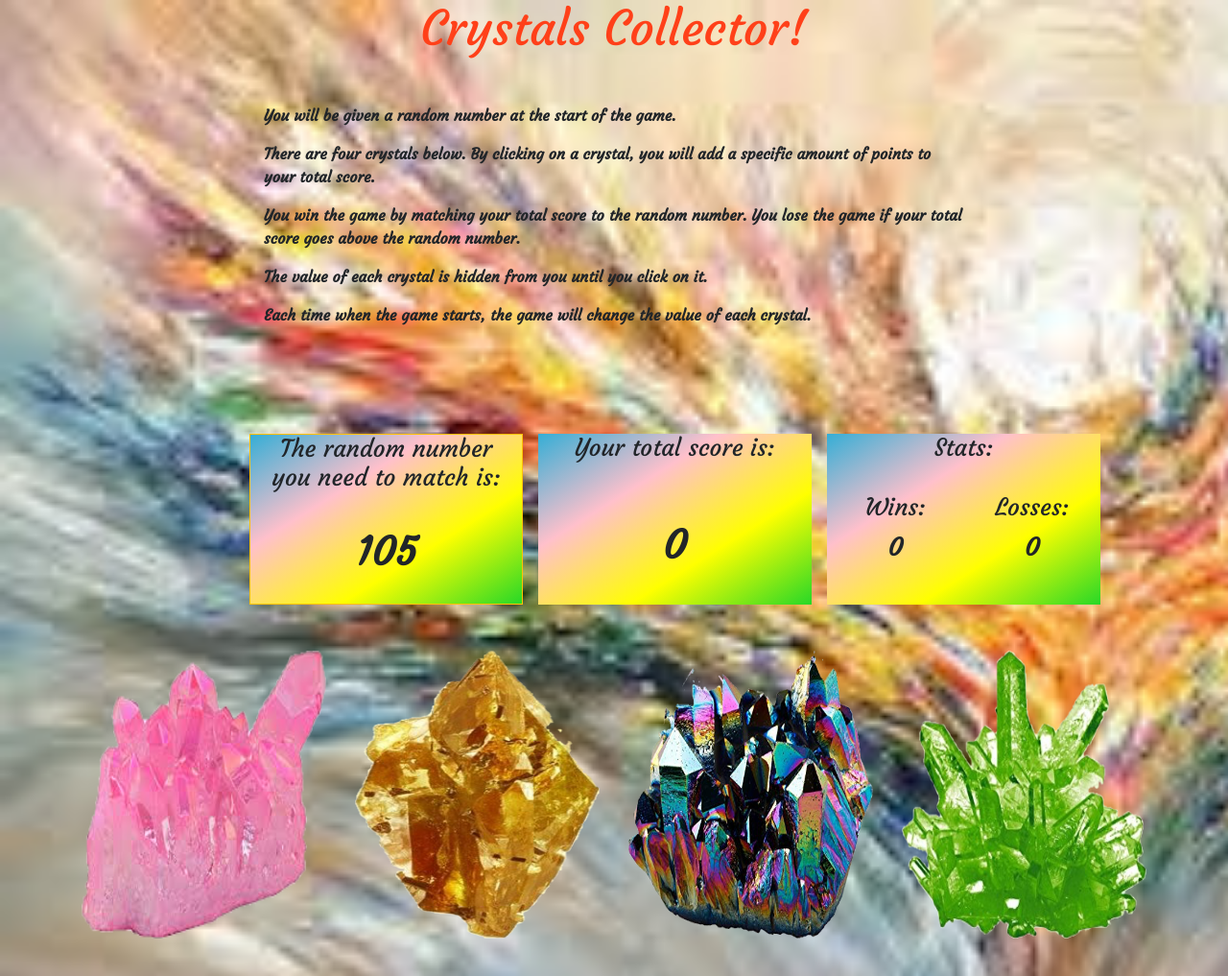
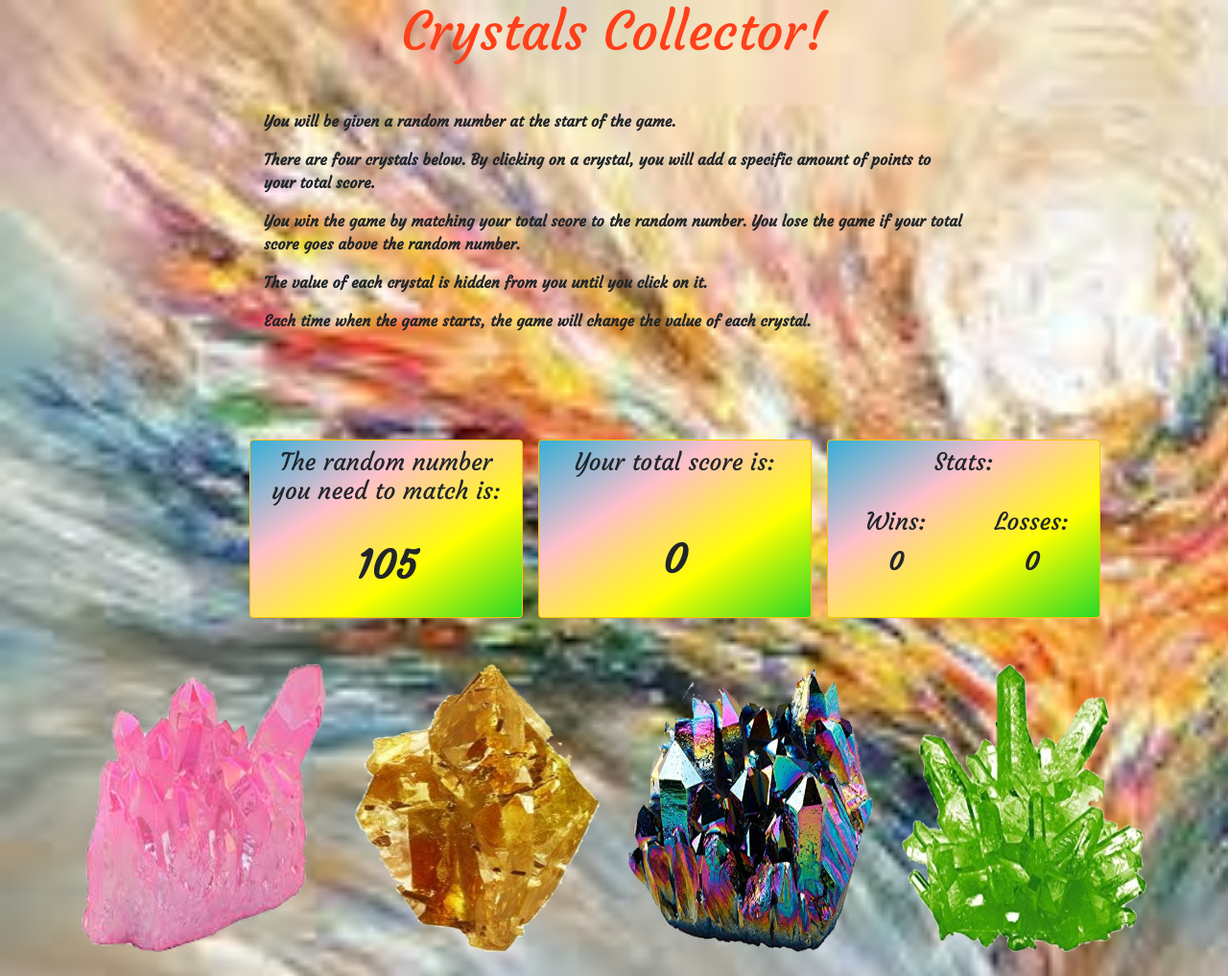
Before and after one commit to avscott562/unit-4-game, a plain HTML site: page index.html in a window 1280 px wide. Shown: the top 1017 px of the page at 96% size. Drawn offline with nearby package versions, Linux system fonts and the light colour scheme.

Commit message:
add more styling and start readme

```diff
--- a/assets/css/style.css
+++ b/assets/css/style.css
@@ -7,12 +7,7 @@ body {
 
 h1 {
     color:  #ff4019;
-    font-size: 50px;
-}
-
-.instructions {
-    /* background: goldenrod; */
-    /* color: black; */
+    font-size: 55px;
 }
 
 h4 {
--- a/index.html
+++ b/index.html
@@ -2,7 +2,7 @@
 <html lang="en">
 <head>
     <meta charset="UTF-8">
-    <!-- link bootsrap & style sheet -->
+    <!-- link bootsrap, google fonts & style sheets -->
     <link rel="stylesheet" href="https://stackpath.bootstrapcdn.com/bootstrap/4.3.1/css/bootstrap.min.css" integrity="sha384-ggOyR0iXCbMQv3Xipma34MD+dH/1fQ784/j6cY/iJTQUOhcWr7x9JvoRxT2MZw1T" crossorigin="anonymous">
     <link rel="stylesheet" href="assets/css/style.css">
     <link href="https://fonts.googleapis.com/css?family=Courgette&display=swap" rel="stylesheet">
@@ -15,6 +15,7 @@
         <h1 class="text-center mb-5">Crystals Collector!</h1>
     </header>
 
+    <!-- holds instructions -->
     <div class="container">
         <div class="row">
             <div class="col-2"></div>
@@ -33,19 +34,20 @@
 
     <br><br><br><br>
 
+    <!-- holds computer score, user total, and stats -->
     <section>
         <div class="container">
             <div class="row">
                 <div class="col-md-2 col-sm-12"></div>
-                <div id="comp" class="col-md-3 col-sm-12 text-center mr-3 border border-warning">
+                <div id="comp" class="col-md-3 col-sm-12 text-center mr-3 pt-2 border border-warning rounded">
                     <h4 id="random">The random number you need to match is:</h4><br>
                     <div id="randomNumber">0</div><br>
                 </div>
-                <div id="player" class="col-md-3 col-sm-12 text-center mr-3">
+                <div id="player" class="col-md-3 col-sm-12 text-center mr-3 pt-2 border border-warning rounded">
                     <h4 id="score">Your total score is:</h4><br><br>
                     <div id="userTotal">0</div><br>
                 </div>
-                <div id="stats" class="col-md-3 col-sm-12 mr-2 text-center">
+                <div id="stats" class="col-md-3 col-sm-12 mr-2 text-center pt-2 border border-warning rounded">
                     <h4>Stats: </h4><br>
                     <div class="row">
                         <div class="col-md-6  col-sm-12">
@@ -64,6 +66,7 @@
 
     <br><br>
 
+    <!-- holds crystals -->
     <section class="buttons">
         <div class="container mb-5 pb-5">
             <div class="row">
```
Also changed, not shown: 1 other file.
